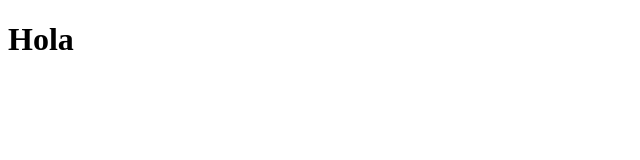
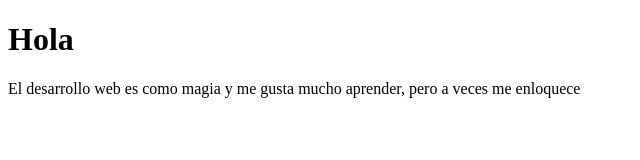
Before and after one commit to MallyL-CanoF/new-repo, a plain HTML site: page index.html in a window 1280 px wide. Shown: the whole page, without its empty margins (0-640 px from the left). Drawn offline with Linux system fonts and the light colour scheme.

Commit message:
Add paragraph

```diff
--- a/index.html
+++ b/index.html
@@ -7,5 +7,9 @@
   </head>
   <body>
     <h1>Hola</h1>
+    <p>
+      El desarrollo web es como magia y me gusta mucho aprender, pero a veces me
+      enloquece
+    </p>
   </body>
 </html>
```
